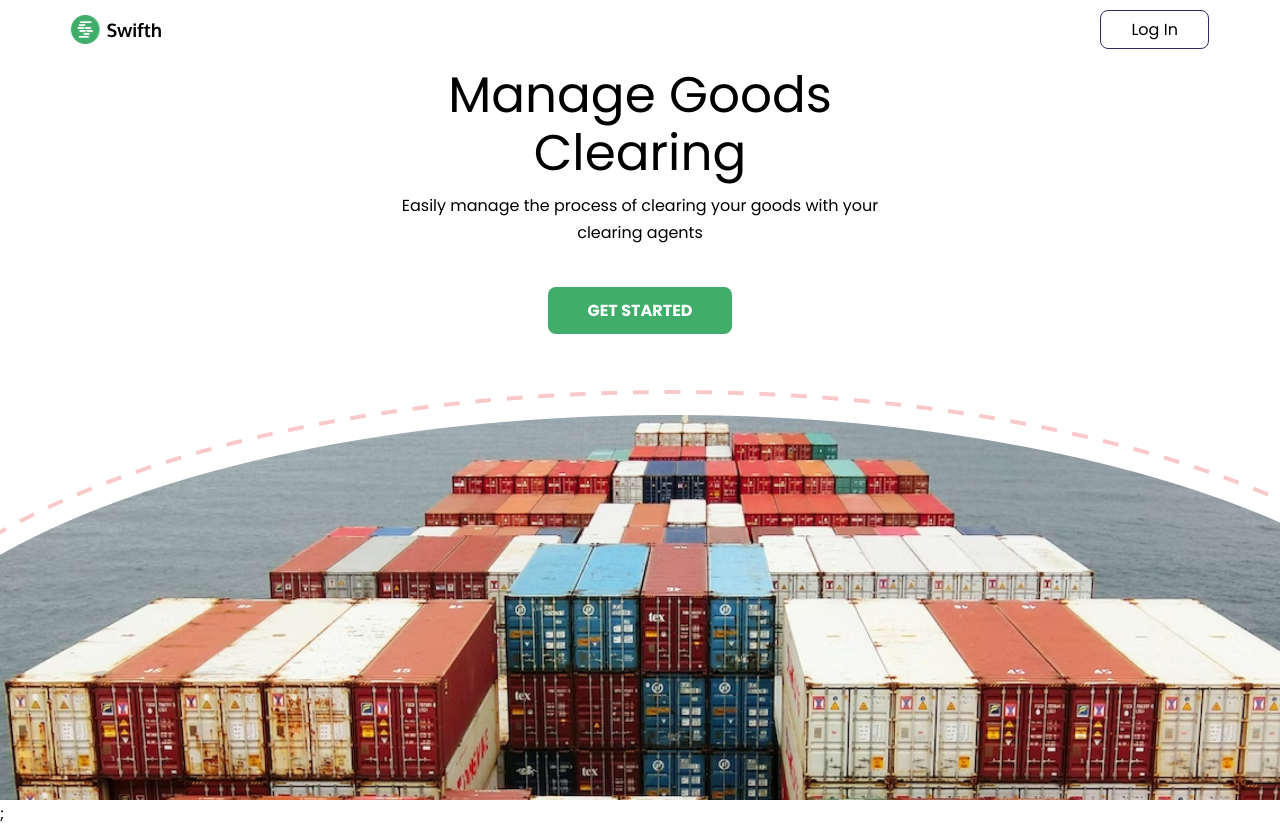
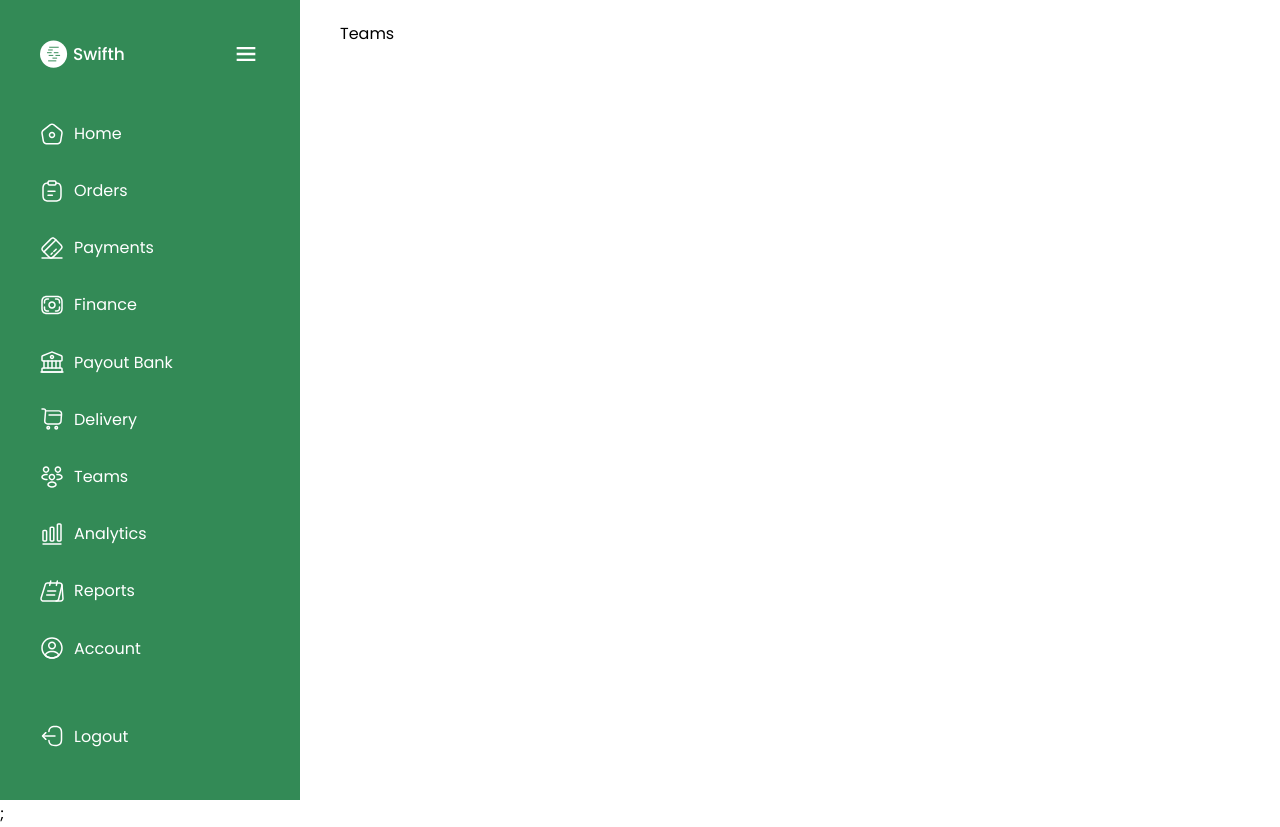
Before and after one commit to projects-for-clients/swifth, a React (Vite) app: page /dashboard/teams in a window 1280 px wide. Before the commit this address led to /. Built offline with nearby package versions, Linux system fonts and the light colour scheme.

Commit message:
working on delivery

```diff
--- a/src/Entry/App.tsx
+++ b/src/Entry/App.tsx
@@ -18,18 +18,20 @@ import Payments from '../pages/Payments';
 import Finance from '../pages/Finance';
 import PayoutBank from '../pages/PayoutBank';
 import Delivery from '../pages/Delivery';
+import Teams from '../pages/Teams';
 
 const router = createBrowserRouter(
   createRoutesFromElements([
     <Route path="/" element={<Home />} />,
     <Route path="/dashboard" element={<Dashboard />}>
       <Route index element={<DashboardHome />} />
+      <Route path="onboarding" element={<OnBoarding />} />
       <Route path="orders" element={<Orders />} />
       <Route path="payments" element={<Payments />} />
       <Route path="finance" element={<Finance />} />
       <Route path="delivery" element={<Delivery />} />
       <Route path="payoutBank" element={<PayoutBank />} />
-      <Route path="onboarding" element={<OnBoarding />} />
+      <Route path='teams' element={<Teams />} />
     </Route>,
     <Route path="*" element={<Navigate to="/" />} />,
   ])
--- /dev/null
+++ b/src/pages/Teams.tsx
@@ -0,0 +1,9 @@
+import React from 'react'
+
+const Teams = () => {
+  return (
+    <div>Teams</div>
+  )
+}
+
+export default Teams
```
